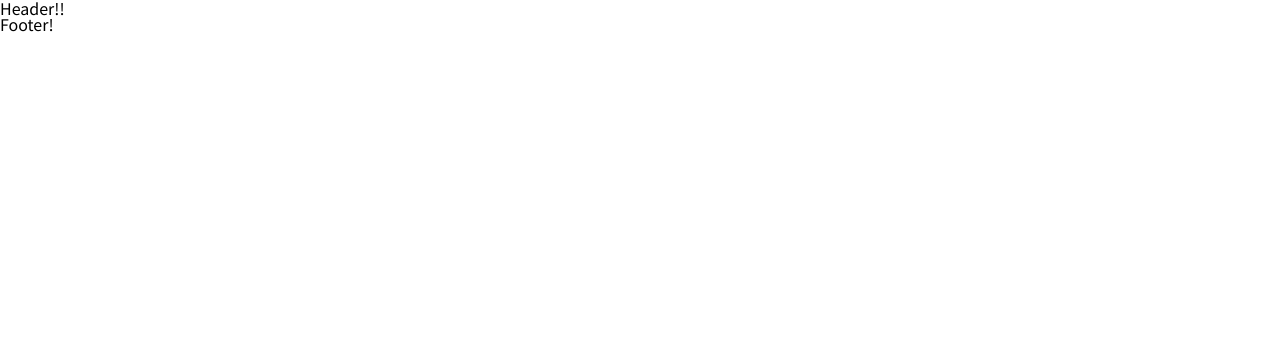
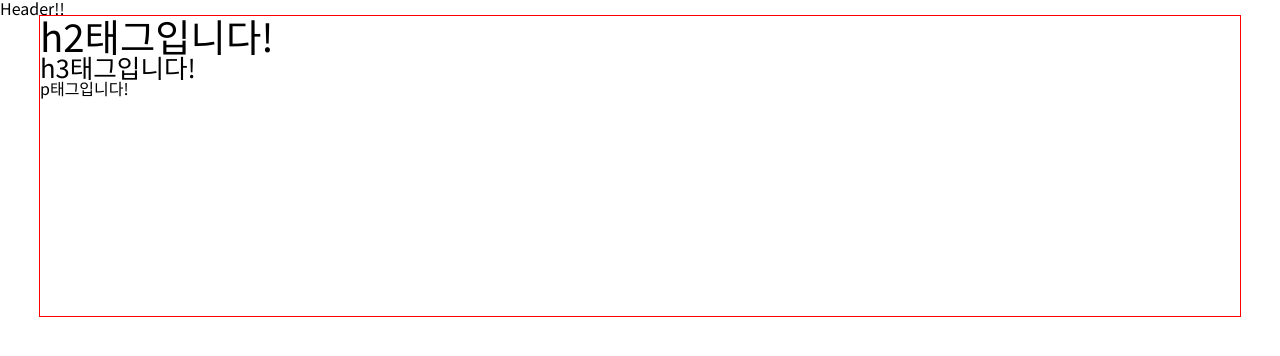
Before and after one commit to pshyun123/prj_repairrun, a React (Create React App) app: page / in a window 1280 px wide. Shown: the top 356 px of the page. Built offline with nearby package versions, Linux system fonts and the light colour scheme.

Commit message:
전역 스타일 추가

```diff
--- a/src/App.js
+++ b/src/App.js
@@ -8,6 +8,14 @@ import Footer from "./component/Footer";
 
 const GlobalStyle = createGlobalStyle`
   ${reset}
+  :root {
+    --DARKBLUE : #4682A9;
+    --MIDBLUE : #749BC2;
+    --LIGHTBLUE : #91C8E4;
+    --IVORY : #F6F4EB;
+    --GREY : #E0E4E9;
+  }
+
   * {
     box-sizing: border-box;
   }
@@ -25,6 +33,27 @@ const GlobalStyle = createGlobalStyle`
   menu, nav, output, ruby, section, summary,
   time, mark, audio, video{
     font-family: 'Noto Sans KR', sans-serif;
+  }
+  h2 {
+    font-size: 2.4em;
+  }
+  h3 {
+    font-size: 1.6em;
+  }
+  .container {
+    width: 1200px;
+    margin: 0 auto;
+  }
+  @media only screen and (max-width:768px) {
+    body {
+      font-size: 14px;
+    }
+    h2 {
+      font-size: 2em;
+    }
+    .container {
+      width: 90vw;
+    }
   }
 `;
 
--- a/src/component/Footer.jsx
+++ b/src/component/Footer.jsx
@@ -1,7 +1,26 @@
+import styled from "styled-components";
+
+const FooterContainer = styled.footer`
+  width: 100%;
+  height: 300px;
+  background-color: var(--grey);
+
+  .container {
+    height: 100%;
+    outline: 1px solid red;
+  }
+`;
+
 const Footer = () => {
   return (
     <>
-      <p>Footer!</p>
+      <FooterContainer>
+        <div className="container">
+          <h2>h2태그입니다!</h2>
+          <h3>h3태그입니다!</h3>
+          <p>p태그입니다!</p>
+        </div>
+      </FooterContainer>
     </>
   );
 };
```
